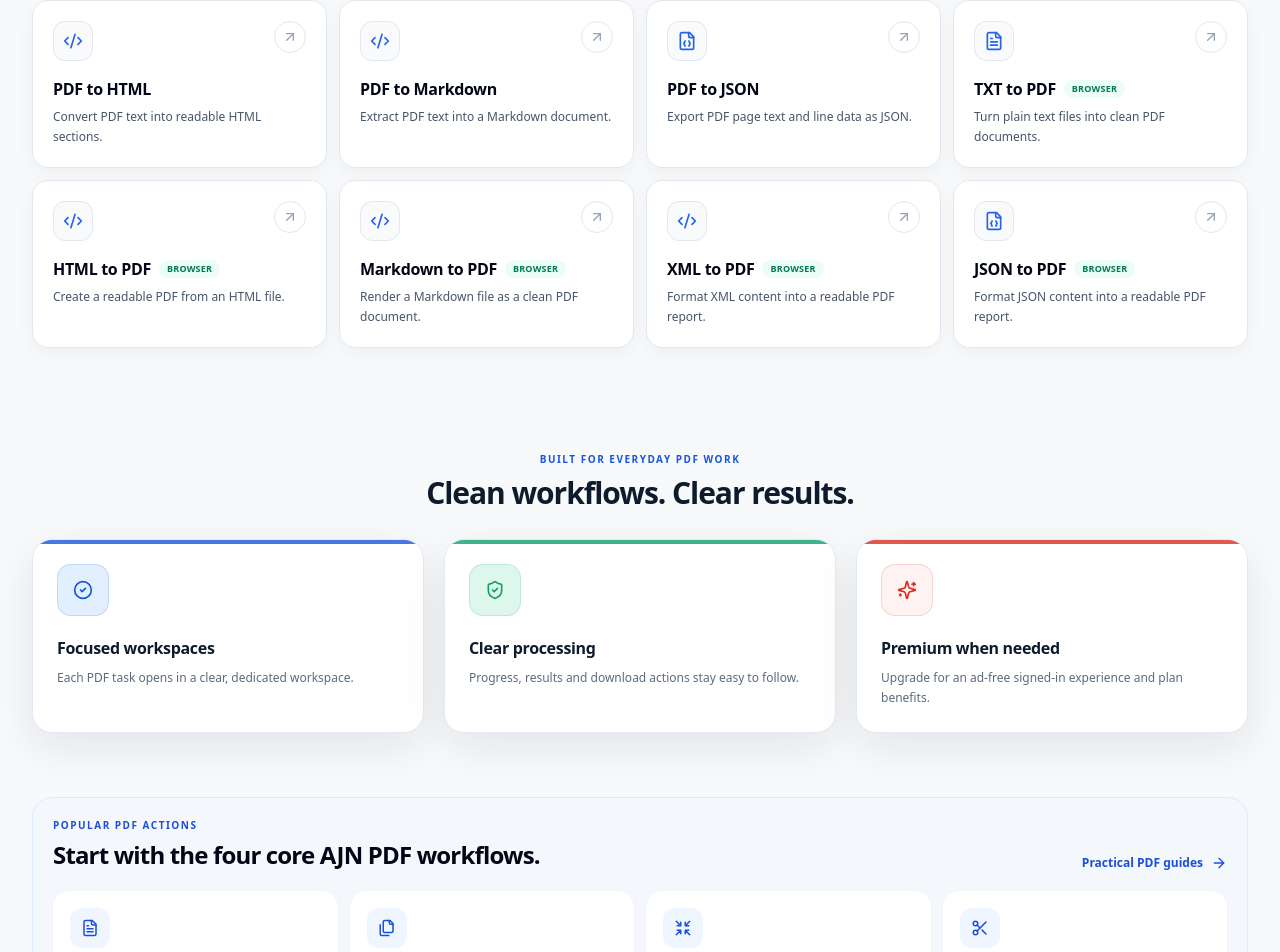
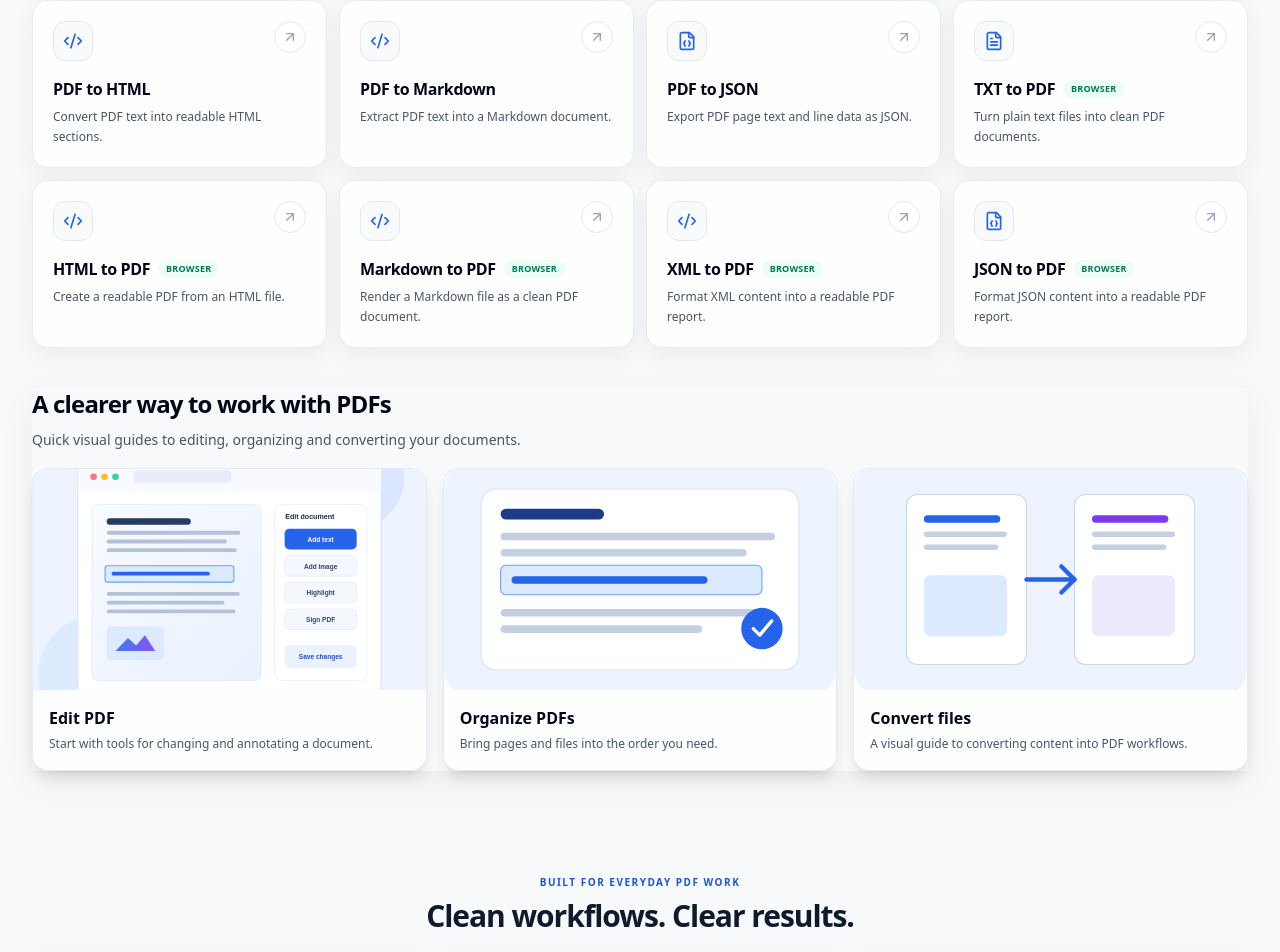
Before and after one commit to Anjan-patel14/AJNPDF, a Next.js app: page / in a window 1280 px wide. Shown: the part 2635-3587 px from the top of the page. Built offline with nearby package versions, Linux system fonts and the light colour scheme; no server answers.

Commit message:
Polish tool cards and add visual tool guide cards

```diff
--- a/src/components/landing/services-grid.tsx
+++ b/src/components/landing/services-grid.tsx
@@ -54,7 +54,7 @@ function ToolCard({ tool }: { tool: PublicTool }) {
       data-analytics-category="pdf"
       className="group block h-full rounded-2xl focus:outline-none focus-visible:ring-2 focus-visible:ring-blue-600 focus-visible:ring-offset-2"
     >
-      <article className="flex h-full min-h-[154px] flex-col rounded-2xl border border-slate-200 bg-white p-4 shadow-[0_6px_20px_rgba(15,23,42,.045)] transition duration-200 hover:-translate-y-0.5 hover:border-blue-200 hover:shadow-[0_12px_28px_rgba(15,23,42,.08)] sm:p-5">
+      <article className="flex h-full min-h-[154px] flex-col rounded-2xl border border-slate-200/80 bg-white/80 p-4 shadow-[0_8px_24px_rgba(15,23,42,.055)] backdrop-blur-lg transition duration-300 ease-out hover:-translate-y-1 hover:border-blue-300/80 hover:shadow-[0_18px_38px_rgba(15,23,42,.11)] dark:border-white/10 dark:bg-slate-900/55 sm:p-5">
         <div className="flex items-start justify-between gap-3">
           <span className="flex h-10 w-10 items-center justify-center rounded-xl border border-slate-200 bg-slate-50 text-blue-600">
             <Icon aria-hidden="true" className="h-5 w-5" strokeWidth={2} />
@@ -65,10 +65,10 @@ function ToolCard({ tool }: { tool: PublicTool }) {
         </div>
         <div className="mt-4 min-w-0">
           <div className="flex flex-wrap items-center gap-2">
-            <h3 className="text-[15px] font-black leading-5 tracking-[-.02em] text-slate-950 sm:text-base">{localized.name}</h3>
+            <h3 className="text-[15px] font-extrabold leading-5 tracking-[-.025em] text-slate-950 dark:text-slate-50 sm:text-base">{localized.name}</h3>
             {browserConversion && <span className="rounded-full bg-emerald-50 px-2 py-0.5 text-[9px] font-black uppercase tracking-wide text-emerald-700">Browser</span>}
           </div>
-          <p className="mt-1.5 line-clamp-2 text-xs font-medium leading-5 text-slate-600">{localized.desc}</p>
+          <p className="mt-1.5 line-clamp-2 text-xs font-medium leading-5 text-slate-600 dark:text-slate-300">{localized.desc}</p>
         </div>
       </article>
     </Link>
@@ -120,7 +120,7 @@ export function ServicesGrid({ query, category }: ServicesGridProps) {
     <div id="ajn-public-tool-grid">
       <div className="mb-4 flex items-end justify-between gap-4">
         <div>
-          <h2 className="text-xl font-black tracking-[-.025em] text-slate-950 sm:text-2xl">PDF tools</h2>
+          <h2 className="text-xl font-black tracking-[-.035em] text-slate-950 dark:text-slate-50 sm:text-2xl">PDF tools</h2>
           <p className="mt-1 text-xs font-semibold text-slate-500">Every public tool is shown directly. Nothing is hidden behind a More tools menu.</p>
         </div>
         <span className="shrink-0 rounded-full border border-slate-200 bg-white px-3 py-1 text-[10px] font-black text-slate-600">{BUILD_PUBLIC_TOOLS.length} public tools</span>
@@ -129,6 +129,19 @@ export function ServicesGrid({ query, category }: ServicesGridProps) {
         {showScanner && <ScannerCard />}
         {filteredTools.map((tool) => <ToolCard key={tool.id} tool={tool} />)}
       </div>
+      {category === "all" && !normalized && (
+        <section className="mt-10" aria-labelledby="ajn-tool-visuals-title">
+          <div className="mb-4 max-w-2xl">
+            <h2 id="ajn-tool-visuals-title" className="text-xl font-black tracking-[-.035em] text-slate-950 dark:text-slate-50 sm:text-2xl">A clearer way to work with PDFs</h2>
+            <p className="mt-2 text-sm font-medium leading-6 text-slate-600 dark:text-slate-300">Quick visual guides to editing, organizing and converting your documents.</p>
+          </div>
+          <div className="grid gap-4 md:grid-cols-3">
+            <a href={toolPath("edit-pdf")} className="group overflow-hidden rounded-2xl border border-slate-200/80 bg-white/75 shadow-lg backdrop-blur-lg transition duration-300 hover:-translate-y-1 hover:shadow-xl dark:border-white/10 dark:bg-slate-900/55"><img src="/images/pdf-edit-preview.svg" alt="PDF editing interface illustration" width="720" height="540" loading="lazy" className="aspect-[16/9] w-full object-cover" /><div className="p-4"><h3 className="font-extrabold text-slate-950 dark:text-white">Edit PDF</h3><p className="mt-1 text-xs leading-5 text-slate-600 dark:text-slate-300">Start with tools for changing and annotating a document.</p></div></a>
+            <a href={toolPath("merge-pdf")} className="group overflow-hidden rounded-2xl border border-slate-200/80 bg-white/75 shadow-lg backdrop-blur-lg transition duration-300 hover:-translate-y-1 hover:shadow-xl dark:border-white/10 dark:bg-slate-900/55"><img src="/images/pdf-organize-preview.svg" alt="PDF document organization illustration" width="360" height="210" loading="lazy" className="aspect-[16/9] w-full object-cover" /><div className="p-4"><h3 className="font-extrabold text-slate-950 dark:text-white">Organize PDFs</h3><p className="mt-1 text-xs leading-5 text-slate-600 dark:text-slate-300">Bring pages and files into the order you need.</p></div></a>
+            <a href={toolPath("image-to-pdf")} className="group overflow-hidden rounded-2xl border border-slate-200/80 bg-white/75 shadow-lg backdrop-blur-lg transition duration-300 hover:-translate-y-1 hover:shadow-xl dark:border-white/10 dark:bg-slate-900/55"><img src="/images/pdf-convert-preview.svg" alt="PDF conversion illustration" width="360" height="210" loading="lazy" className="aspect-[16/9] w-full object-cover" /><div className="p-4"><h3 className="font-extrabold text-slate-950 dark:text-white">Convert files</h3><p className="mt-1 text-xs leading-5 text-slate-600 dark:text-slate-300">A visual guide to converting content into PDF workflows.</p></div></a>
+          </div>
+        </section>
+      )}
     </div>
   );
 }
```
